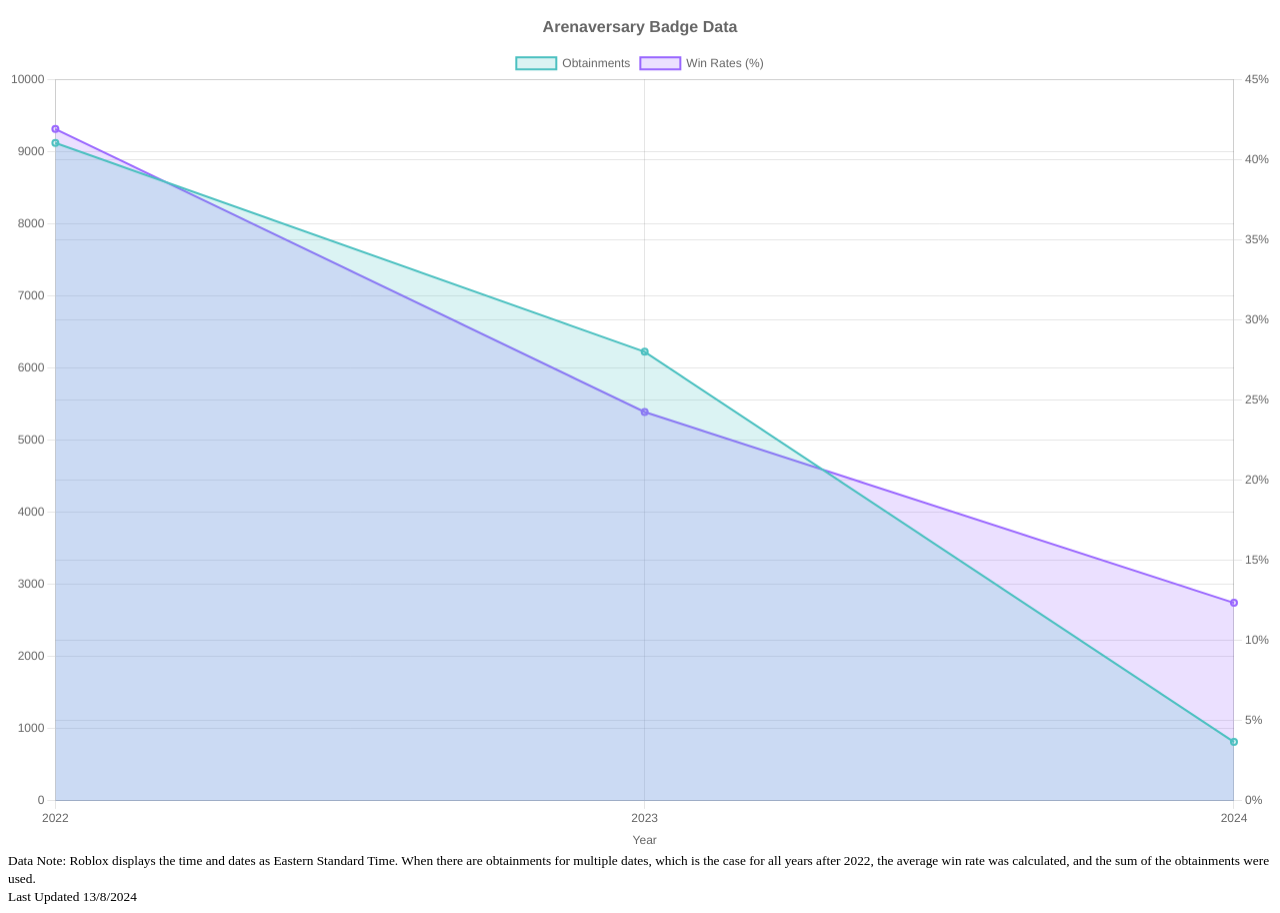
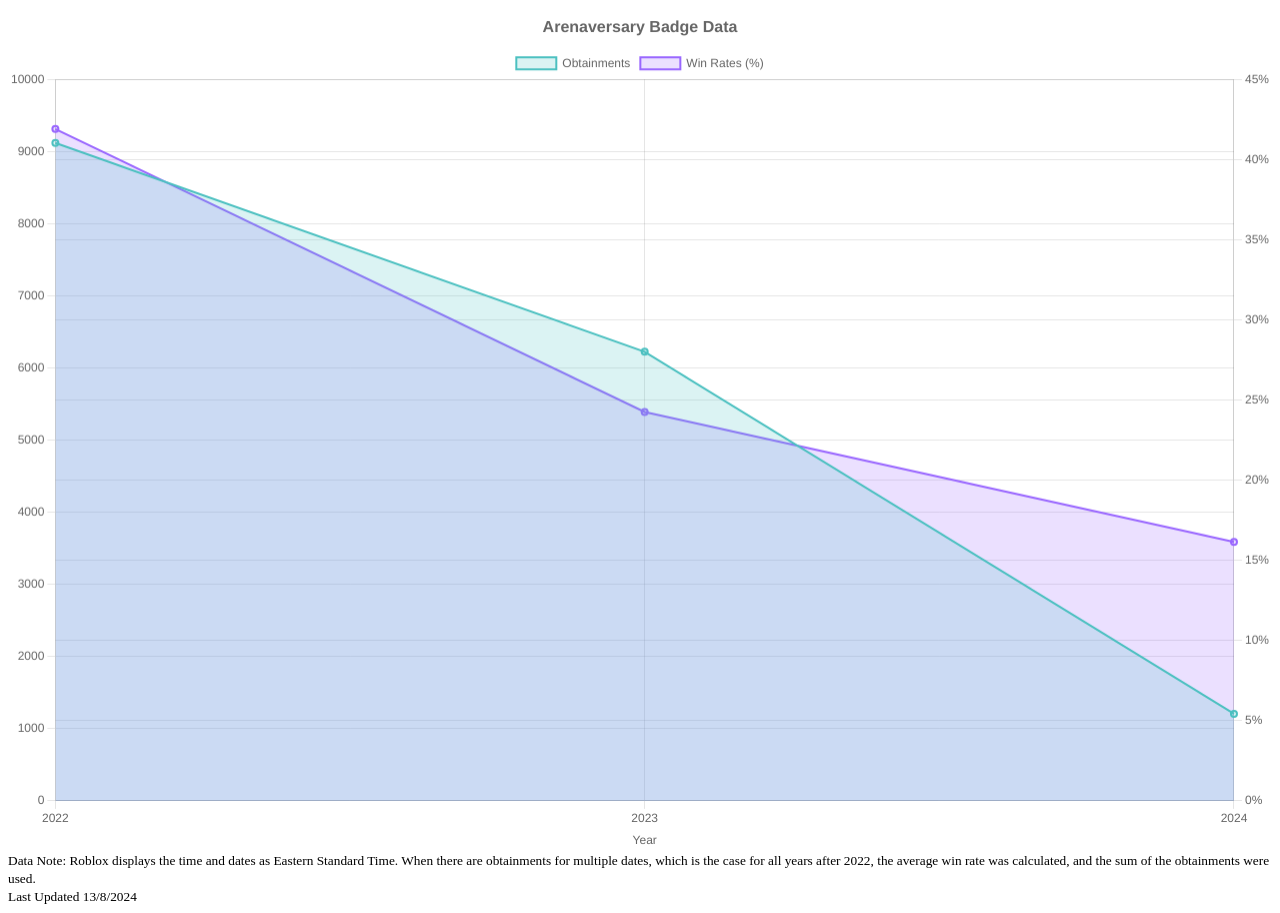
Before and after one commit to ArenaTD-Wiki/arenaversary-badge-data, a plain HTML site: page index.html in a window 1280 px wide. Drawn offline with nearby package versions, Linux system fonts and the light colour scheme.

Commit message:
Update index.html
updating badge info as at 16/8/24

```diff
--- a/index.html
+++ b/index.html
@@ -19,7 +19,7 @@
                 datasets: [
                     {
                         label: 'Obtainments',
-                        data: [9119, 6224, 816], // Obtainments data points
+                        data: [9119, 6224, 1207], // Obtainments data points
                         backgroundColor: 'rgba(75, 192, 192, 0.2)', // Fill color under the line
                         borderColor: 'rgba(75, 192, 192, 1)', // Line color
                         borderWidth: 2, // Line thickness
@@ -28,7 +28,7 @@
                     },
                     {
                         label: 'Win Rates (%)',
-                        data: [41.9, 24.25, 12.35], // Win rates data points
+                        data: [41.9, 24.25, 16.15], // Win rates data points
                         backgroundColor: 'rgba(153, 102, 255, 0.2)', // Fill color under the line
                         borderColor: 'rgba(153, 102, 255, 1)', // Line color
                         borderWidth: 2, // Line thickness
```
